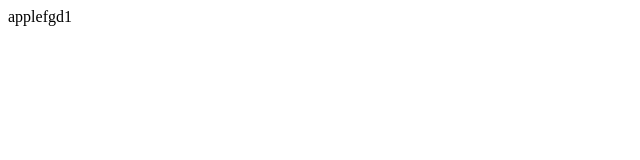
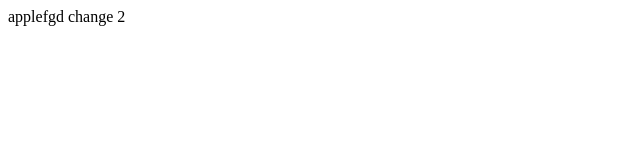
Before and after one commit to IlyaBybnov/first_rep, a plain HTML site: page index.html in a window 1280 px wide. Shown: the full height of the page, 0-640 px from the left. Drawn offline with Linux system fonts and the light colour scheme; files whose address does not match are found by name.

Commit message:
change something 2

```diff
--- a/index.html
+++ b/index.html
@@ -10,6 +10,6 @@
     <!--
     <div id="product" data-product="apple" data-price="1000" data-amount="5"></div>
     -->
-    <div id="product" data-product="apple" data-amount="5">applefgd1</div>
+    <div id="product" data-product="apple" data-amount="5">applefgd change 2</div>
 </body>
 </html>
```
